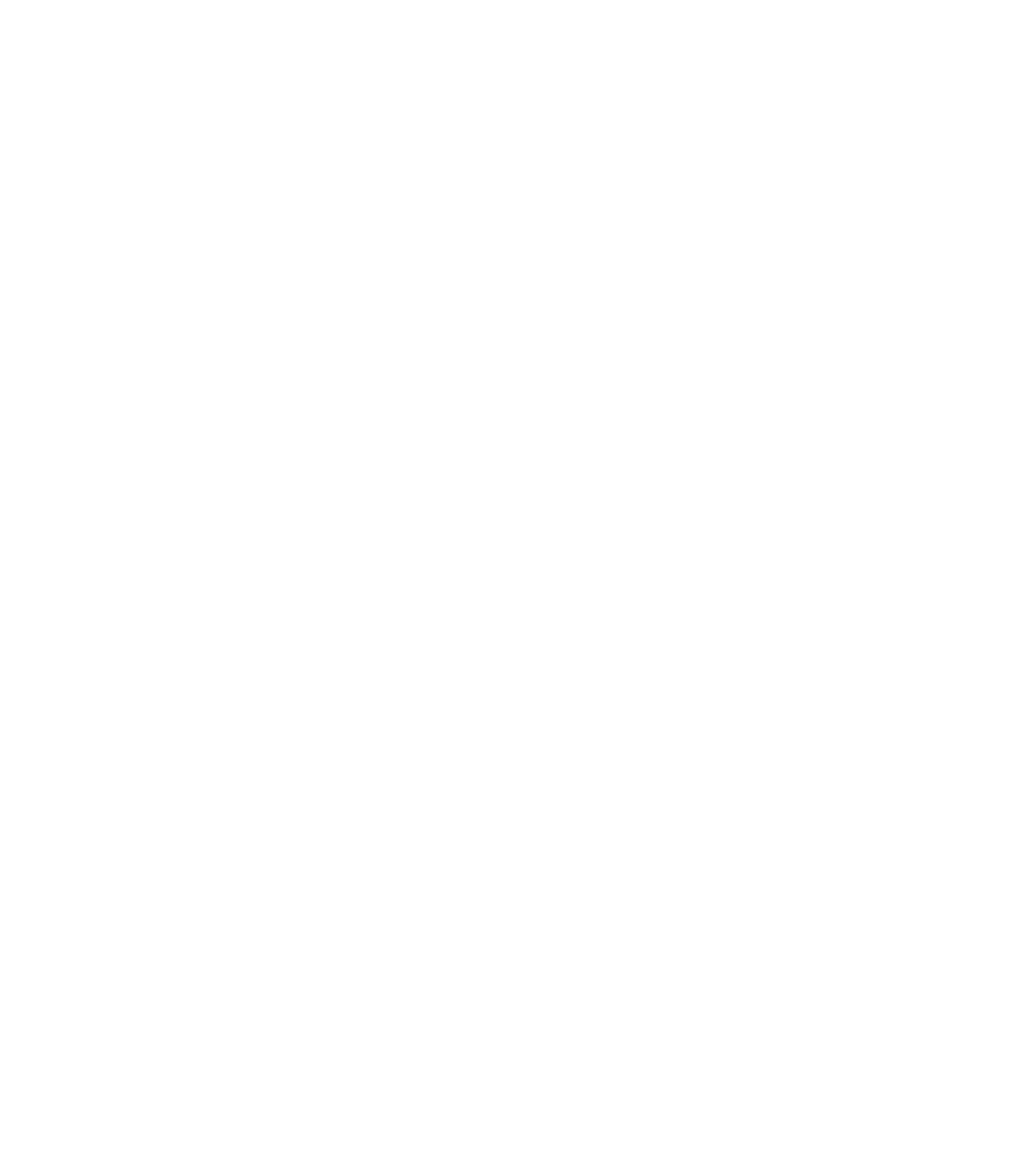
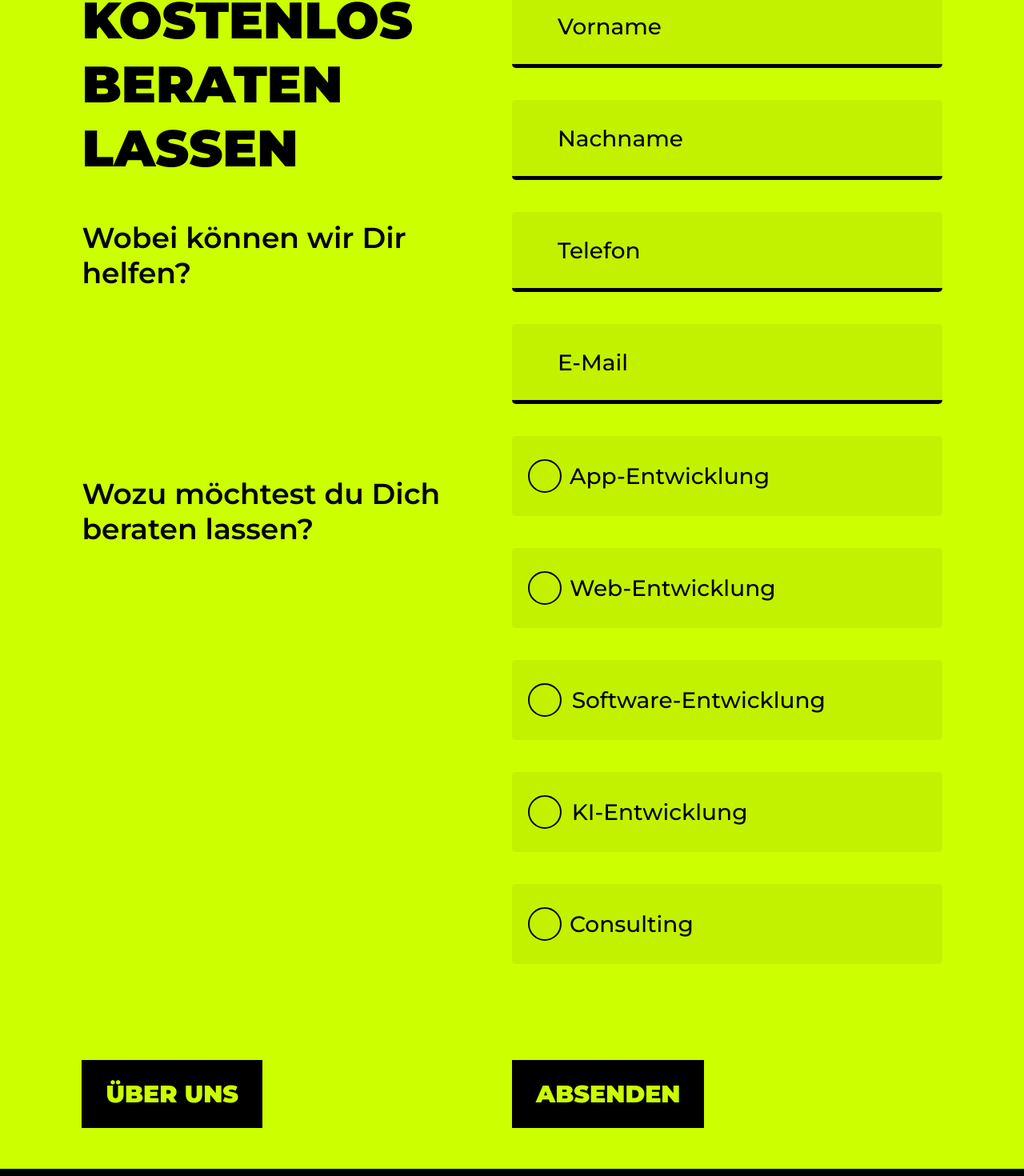
Before and after one commit to HemendraKhatik/jesamconsulting, a React (Create React App) app: page /contact in a window 1280 px wide. Before the commit this address had no page. Shown: the part 160-1630 px from the top of the page at 80% size. Before the commit the page ends 800 px from the top, so only its background shows below. Built offline with nearby package versions, Linux system fonts and the light colour scheme.

Commit message:
contact page created

```diff
--- a/src/App.js
+++ b/src/App.js
@@ -2,6 +2,7 @@ import Home from "./Pages";
 import Website from "./Pages/website";
 import Application from "./Pages/application";
 import Software from "./Pages/software";
+import Contact from "./Pages/contact";
 
 import { BrowserRouter, Routes, Route } from "react-router-dom";
 
@@ -13,6 +14,7 @@ function App() {
         <Route path="/website" element={<Website />} />
         <Route path="/application" element={<Application />} />
         <Route path="/software" element={<Software />} />
+        <Route path="/contact" element={<Contact />} />
       </Routes>
     </BrowserRouter>
   );
--- a/src/Pages/website.js
+++ b/src/Pages/contact.js
@@ -1,9 +1,8 @@
 import React from "react";
-import FirstSection from "../components/Website/FirstSection";
-import HeroSection from "../components/Website/HeroSection";
+import FirstSection from "../components/Contact/FirstSection";
 import Base from "./Base";
 
-export default function website() {
+export default function Contact() {
   return (
     <React.Fragment>
       <Base
@@ -11,7 +10,6 @@ export default function website() {
         headerTextColor={"var(--primary-text-color)"}
         isDarkLogo={true}
       >
-        <HeroSection />
         <FirstSection />
       </Base>
     </React.Fragment>
--- /dev/null
+++ b/src/components/Contact/FirstSection/index.js
@@ -0,0 +1,110 @@
+import React from "react";
+import Button from "../../Reusable/Button";
+import Style from "./index.module.css";
+
+export default function FirstSection() {
+  return (
+    <div className={Style.container}>
+      <div className={Style.upperContainer}>
+        <div className={Style.left}>
+          <h1 className={Style.mainHeading}>Kostenlos beraten lassen</h1>
+          <p className={Style.mainSubHeading}>Wobei können wir Dir helfen? </p>
+        </div>
+        <div className={Style.right}>
+          <div className={Style.inputField}>
+            <input type="text" placeholder="Vorname" />
+          </div>
+          <div className={Style.inputField}>
+            <input type="text" placeholder="Nachname" />
+          </div>
+          <div className={Style.inputField}>
+            <input type="text" placeholder="Telefon" />
+          </div>
+          <div className={Style.inputField}>
+            <input type="text" placeholder="E-Mail" />
+          </div>
+        </div>
+      </div>
+      <div className={Style.upperContainer}>
+        <div className={Style.left}>
+          <p className={Style.mainSubHeading}>
+            Wozu möchtest du Dich beraten lassen?
+          </p>
+        </div>
+        <div className={Style.right}>
+          <div className={Style.radioInputField}>
+            <input
+              type="radio"
+              id="App-Entwicklung"
+              name="option"
+              value="App-Entwicklung"
+            />
+            <span class={Style.checkmark}></span>
+            <label for="App-Entwicklung">App-Entwicklung</label>
+          </div>
+          <div className={Style.radioInputField}>
+            <input
+              type="radio"
+              id="Web-Entwicklung"
+              name="option"
+              value="Web-Entwicklung"
+            />
+            <span class={Style.checkmark}></span>
+            <label for="Web-Entwicklung">Web-Entwicklung</label>
+          </div>
+
+          <div className={Style.radioInputField}>
+            <input
+              type="radio"
+              id="Software-Entwicklung"
+              name="option"
+              value="Software-Entwicklung"
+            />
+            <span class={Style.checkmark}></span> {" "}
+            <label for="Software-Entwicklung">Software-Entwicklung</label>
+          </div>
+          <div className={Style.radioInputField}>
+            <input
+              type="radio"
+              id="KI-Entwicklung"
+              name="option"
+              value="KI-Entwicklung"
+            />
+            <span class={Style.checkmark}></span> {" "}
+            <label for="App-Entwicklung">KI-Entwicklung</label>
+          </div>
+          <div className={Style.radioInputField}>
+            <input
+              type="radio"
+              id="KI-Entwicklung"
+              name="option"
+              value="KI-Entwicklung"
+            />
+            <span class={Style.checkmark}></span>
+            <label for="App-Entwicklung">Consulting</label>
+          </div>
+        </div>
+      </div>
+      <div className={Style.buttonContainer}>
+        <div className={Style.btn}>
+          <Button
+            style={{
+              backgroundColor: "var(--background)",
+              color: "var(--primary-color)",
+            }}
+            title="Über uns"
+          />
+        </div>
+        <div className={Style.btn}>
+          <Button
+            style={{
+              backgroundColor: "var(--background)",
+              color: "var(--primary-color)",
+            }}
+            title="Absenden"
+          />
+        </div>
+      </div>
+    </div>
+  );
+}
--- /dev/null
+++ b/src/components/Contact/FirstSection/index.module.css
@@ -0,0 +1,151 @@
+.container {
+  width: 100%;
+  min-height: 90vh;
+  padding: 4% 8%;
+  background-color: var(--primary-background);
+}
+
+.upperContainer {
+  display: flex;
+  flex-direction: row;
+  height: 100%;
+}
+
+.left {
+  flex: 1;
+}
+
+.mainHeading {
+  font-family: Montserrat;
+  font-style: normal;
+  font-weight: 900;
+  font-size: 6.4rem;
+  line-height: 8rem;
+  text-transform: uppercase;
+  color: #000000;
+}
+
+.mainSubHeading {
+  font-family: Montserrat;
+  font-style: normal;
+  font-weight: 600;
+  font-size: 3.6rem;
+  line-height: 4.4rem;
+  color: #000000;
+  margin-top: 5rem;
+}
+.right {
+  flex: 1;
+}
+
+.inputField {
+  width: 100%;
+  height: 10rem;
+  background-color: #c2f200;
+  border-radius: 5px;
+  margin-bottom: 4rem;
+}
+
+.inputField input[type="text"] {
+  width: 100%;
+  height: 100%;
+  background-color: transparent;
+  outline: none;
+  border: none;
+  border-radius: 5px;
+  padding: 3.2rem 0 3.2rem 5.7rem;
+  font-family: Montserrat;
+  font-style: normal;
+  font-weight: 500;
+  font-size: 28px;
+  line-height: 34px;
+  color: #000000;
+  border-bottom: 5px solid #000000;
+}
+
+.inputField input::placeholder {
+  color: #000000;
+  opacity: 1; /* Firefox */
+}
+
+.radioInputField {
+  width: 100%;
+  height: 10rem;
+  background-color: #c2f200;
+  border-radius: 5px;
+  margin-bottom: 4rem;
+  display: flex;
+  align-items: center;
+  padding-left: 2rem;
+  position: relative;
+}
+
+.radioInputField label {
+  font-family: Montserrat;
+  font-style: normal;
+  font-weight: 500;
+  font-size: 2.8rem;
+  line-height: 3.4rem;
+  color: #000000;
+  margin-left: 1rem;
+}
+
+/* Hide the browser's default radio button */
+.radioInputField input {
+  position: absolute;
+  opacity: 0;
+  cursor: pointer;
+  width: 100%;
+  height: 100%;
+}
+
+/* Create a custom radio button */
+.checkmark {
+  height: 4.2rem;
+  width: 4.2rem;
+  background-color: transparent;
+  border: 0.2rem solid #000000;
+  border-radius: 50%;
+  position: relative;
+}
+
+/* On mouse-over, add a grey background color */
+.radioInputField:hover input ~ .checkmark {
+  background-color: #000000;
+}
+
+/* When the radio button is checked, add a blue background */
+.radioInputField input:checked ~ .checkmark {
+  background-color: var(--background);
+}
+
+/* Create the indicator (the dot/circle - hidden when not checked) */
+.checkmark:after {
+  content: "";
+  position: absolute;
+  display: none;
+}
+
+/* Show the indicator (dot/circle) when checked */
+.radioInputField input:checked ~ .checkmark:after {
+  display: block;
+}
+
+/* Style the indicator (dot/circle) */
+.radioInputField .checkmark:after {
+  top: 0.9rem;
+  left: 0.9rem;
+  width: 0.8rem;
+  height: 0.8rem;
+  border-radius: 50%;
+}
+
+.buttonContainer {
+  display: flex;
+  flex-direction: row;
+  margin-top: 8rem;
+}
+
+.btn {
+  flex: 1;
+}
--- a/src/components/Footer/index.js
+++ b/src/components/Footer/index.js
@@ -5,18 +5,28 @@ import PhoneIcon from "../../assets/icons/phone.svg";
 import EmailIcon from "../../assets/icons/email.svg";
 import FacebookIcon from "../../assets/icons/facebook.svg";
 import InstagramIcon from "../../assets/icons/instagram.svg";
+import { Link } from "react-router-dom";
 
 export default function Footer() {
   return (
-    <footer className={Style.footerContainer} >
+    <footer className={Style.footerContainer}>
       <div className={Style.innnerContainer}>
         <div className={Style.mobileNav}>
           <nav className={Style.nav}>
             <ul>
+              <Link to="/website">
                 <li>WEBSITE</li>
+              </Link>
+              <Link to="/application">
                 <li>APPLIKATION</li>
+              </Link>
+
+              <Link to="/software">
                 <li>SOFTWARE</li>
+              </Link>
+              <Link to="/contact">
                 <li>KONTAKT</li>
+              </Link>
             </ul>
           </nav>
         </div>
@@ -31,10 +41,18 @@ export default function Footer() {
         <div className={Style.center}>
           <nav className={Style.nav}>
             <ul>
+              <Link to="/website">
                 <li>WEBSITE</li>
+              </Link>
+              <Link to="/application">
                 <li>APPLIKATION</li>
+              </Link>
+              <Link to="/software">
                 <li>SOFTWARE</li>
+              </Link>
+              <Link to="/contact">
                 <li>KONTAKT</li>
+              </Link>
             </ul>
           </nav>
         </div>
@@ -58,7 +76,9 @@ export default function Footer() {
         </div>
       </div>
 
-      <p className={Style.copywrite}>Copyright © 2021 JESAM. Alle Rechte vorbehalten.</p>
+      <p className={Style.copywrite}>
+        Copyright © 2021 JESAM. Alle Rechte vorbehalten.
+      </p>
     </footer>
   );
 }
--- a/src/components/Footer/index.module.css
+++ b/src/components/Footer/index.module.css
@@ -63,6 +63,10 @@
   color: #f4f4f2;
   margin: 1rem 0px;
   cursor: pointer;
+}
+
+.nav ul li:hover {
+  opacity: 0.6;
 }
 
 .contactItem:nth-child(1) {
--- a/src/components/Header/index.js
+++ b/src/components/Header/index.js
@@ -42,9 +42,11 @@ export default function Header({ background, color, isDarkLogo }) {
               SOFTWARE
             </li>
           </Link>
-          <li style={{ color: color ? color : "var(--primary-color)" }}>
-            KONTAKT
-          </li>
+          <Link to="/contact">
+            <li style={{ color: color ? color : "var(--primary-color)" }}>
+              KONTAKT
+            </li>
+          </Link>
         </ul>
       </nav>
 
--- a/src/components/Software/FirstSection/index.js
+++ b/src/components/Software/FirstSection/index.js
@@ -1,6 +1,5 @@
 import React from "react";
 import Style from "./index.module.css";
-import HowWeWork from "../../Reusable/HowWeWork";
 import WhyWe from "../../Reusable/WhyWe";
 
 export default function FirstSection() {
```
Lines whose indentation alone changed are shown as unchanged.
